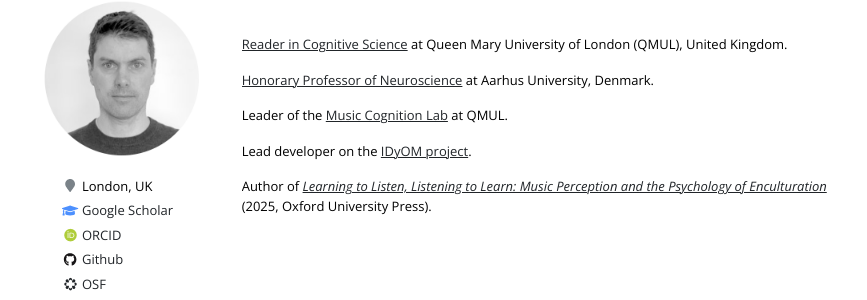
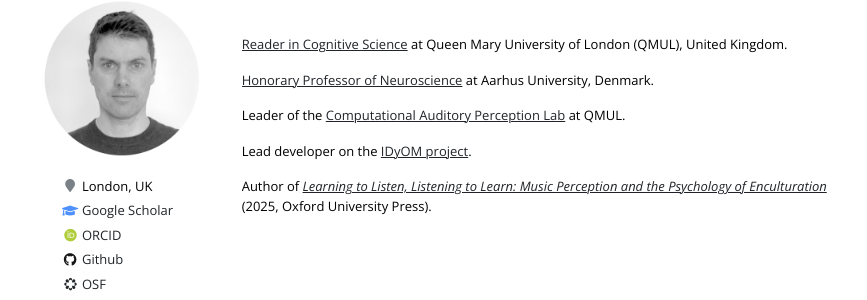
Before and after one commit to mtpearce/mtpearce.github.io, a Jekyll site: the page built from index.md, in a window 1280 px wide. Shown: the part 149-449 px from the top of the page, without its empty margins (199-1066 px from the left). Built offline with Jekyll 4.4.1, drawn with Linux system fonts in a browser that asks for light colours; nearby versions of some CDN libraries; some web fonts are replaced.

Commit message:
Change lab link

```diff
--- a/index.md
+++ b/index.md
@@ -7,7 +7,7 @@ title: "Home"
 
 <a href="https://pure.au.dk/portal/en/persons/marcus-pearce(f0db7f72-b766-44d2-aece-e5f85ddbf172).html">Honorary Professor of Neuroscience</a> at Aarhus University, Denmark.
 
-Leader of the <a href="http://music-cognition.eecs.qmul.ac.uk">Music Cognition Lab</a> at QMUL.
+Leader of the <a href="http://music-cognition.eecs.qmul.ac.uk">Computational Auditory Perception Lab</a> at QMUL.
 
 Lead developer on the <a href="https://www.marcus-pearce.com/idyom">IDyOM project</a>.
 
```
